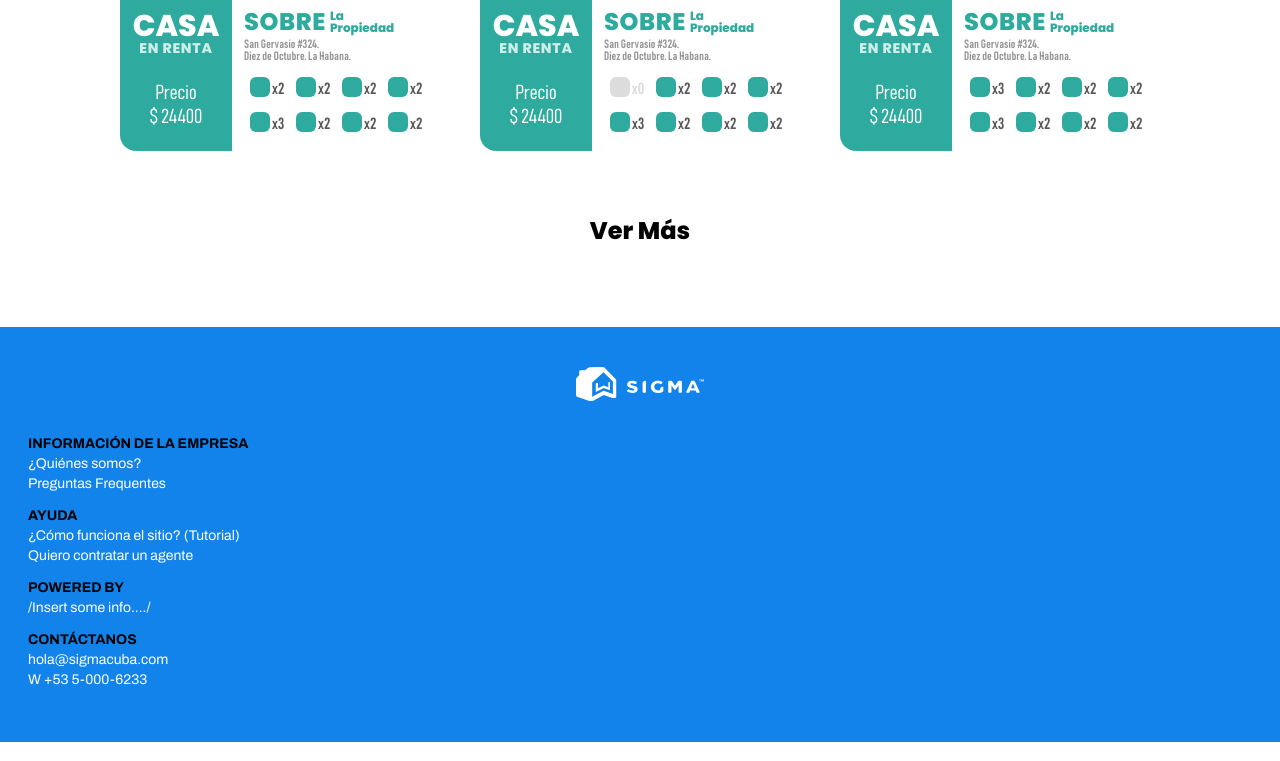
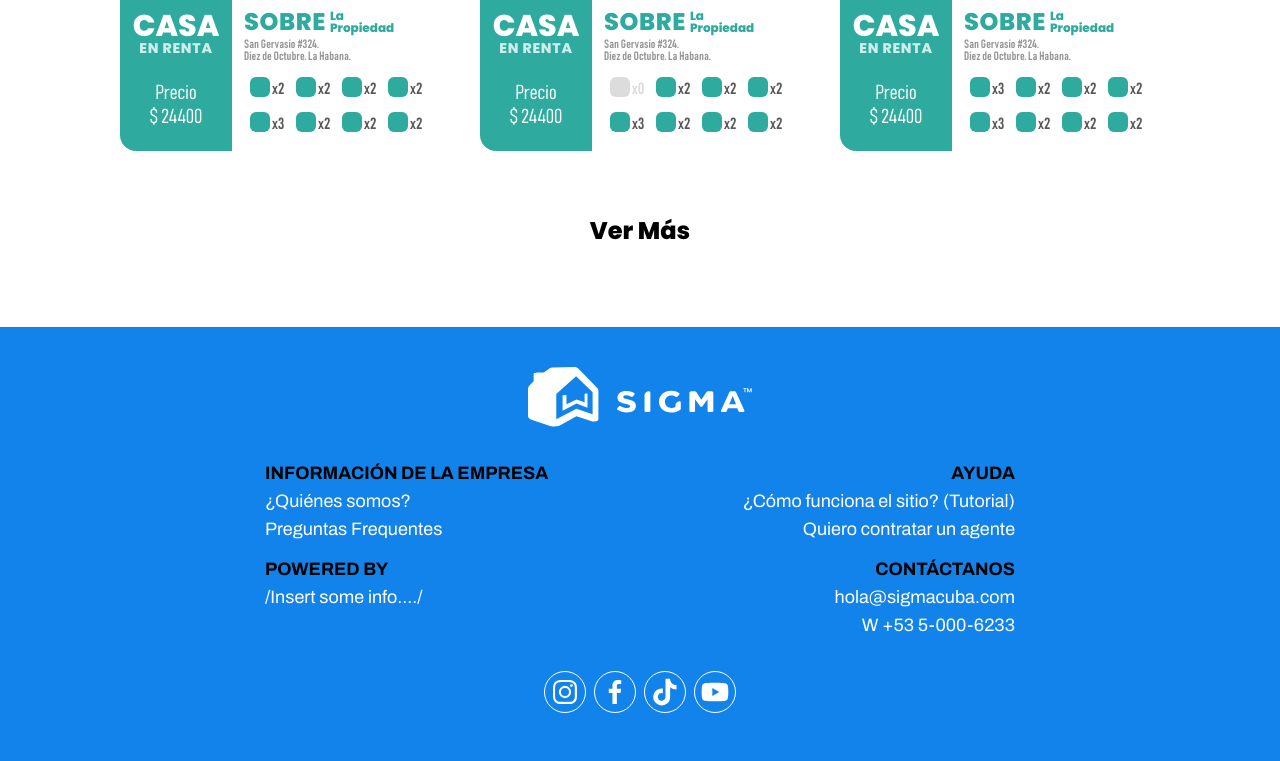
Before and after one commit to pvidubs/sigma, a Vue app: page / in a window 1280 px wide. Shown: the part 1763-2524 px from the top of the page. Built offline with nearby package versions, Linux system fonts and the light colour scheme.

Commit message:
working on footer section

```diff
--- a/src/App.vue
+++ b/src/App.vue
@@ -1,7 +1,7 @@
 <script setup>
-import { RouterLink, RouterView } from 'vue-router';
-import NavBar from './components/NavBar.vue';
-import FooterSection from './components/FooterSection.vue';
+import { RouterLink, RouterView } from "vue-router";
+import NavBar from "./components/NavBar.vue";
+import FooterSection from "./components/FooterSection.vue";
 </script>
 
 <template>
--- a/src/components/FooterSection.vue
+++ b/src/components/FooterSection.vue
@@ -1,20 +1,20 @@
 <script setup>
-import { RouterLink } from 'vue-router';
-import SigmaIcon from './icons/SigmaIcon.vue';
+import { RouterLink } from "vue-router";
+import SigmaIcon from "./icons/SigmaIcon.vue";
+import BrandIcon from "./icons/BrandIcon.vue";
 </script>
 
 <template>
-    <div class="bg-sigma py-10 px-7 font-archivo text-sm">
-        <SigmaIcon :class="`w-36 lg:w-32 mb-8 mx-auto fill-white`" />
+  <div class="bg-sigma pt-10 pb-12 px-7 font-archivo text-sm lg:text-lg">
+    <SigmaIcon class="w-36 lg:w-56 mb-8 lg:mb- mx-auto fill-white" />
+    <div class="lg:grid lg:grid-cols-2 mx-auto scoped-width mb-8 lg:mb-5">
       <div class="flex flex-col mb-3">
         <h4 class="font-bold">INFORMACIÓN DE LA EMPRESA</h4>
         <RouterLink to="/about" class="text-white hover:underline">¿Quiénes somos?</RouterLink>
         <!-- TODO: Add an id ref to HelpView to FAQ section -->
-            <RouterLink to="/help" class="text-white hover:underline"
-                >Preguntas Frequentes</RouterLink
-            >
+        <RouterLink to="/help" class="text-white hover:underline">Preguntas Frequentes</RouterLink>
       </div>
-        <div class="flex flex-col mb-3">
+      <div class="flex flex-col mb-3 lg:place-self-end lg:text-right">
         <h4 class="font-bold">AYUDA</h4>
         <!-- TODO: Insert the original video link -->
         <a href="https://www.youtube.com/" class="text-white hover:underline">
@@ -30,14 +30,42 @@ import SigmaIcon from './icons/SigmaIcon.vue';
         <h4 class="font-bold">POWERED BY</h4>
         <p class="text-white hover:underline">/Insert some info..../</p>
       </div>
-        <div class="flex flex-col mb-3">
+      <div class="flex flex-col mb-3 lg:place-self-end lg:text-right">
         <h4 class="font-bold">CONTÁCTANOS</h4>
         <!-- TODO: Check about send and post emails directly or maybe copy the email to the clipboard -->
         <span class="text-white hover:underline">hola@sigmacuba.com</span>
         <!-- TODO: Insert the original whatsapp chat link and icon -->
         <a href="#" class="text-white hover:underline">W +53 5-000-6233</a>
       </div>
-
-        <!-- TODO: Insert the brands icon for social section -->
+    </div>
+    <!-- TODO: improve border and hover -->
+    <nav class="flex justify-center gap-2">
+      <a href="https://www.instagram.com/">
+        <BrandIcon icon="instagram" />
+      </a>
+      <a href="https://es-la.facebook.com/">
+        <BrandIcon icon="facebook" />
+      </a>
+      <a href="https://www.tiktok.com/es/">
+        <BrandIcon icon="tiktok" />
+      </a>
+      <a href="https://www.youtube.com/">
+        <BrandIcon icon="youtube" />
+      </a>
+    </nav>
   </div>
 </template>
+
+<style scoped>
+@media (min-width: 1024px) {
+  .scoped-width {
+    width: 600px;
+  }
+}
+
+@media (min-width: 1280px) {
+  .scoped-width {
+    width: 750px;
+  }
+}
+</style>
--- /dev/null
+++ b/src/components/icons/BrandIcon.vue
@@ -0,0 +1,71 @@
+<script setup>
+defineProps({
+  icon: String,
+});
+</script>
+
+<template>
+  <div
+    v-if="icon === 'instagram'"
+    class="p-1 border rounded-full border-white hover:border-black hover:cursor-pointer"
+  >
+    <svg
+      class="fill-white hover:fill-black w-5 lg:w-8"
+      xmlns="http://www.w3.org/2000/svg"
+      viewBox="0 0 24 24"
+    >
+      <path
+        d="M11.999 7.377a4.623 4.623 0 1 0 0 9.248 4.623 4.623 0 0 0 0-9.248zm0 7.627a3.004 3.004 0 1 1 0-6.008 3.004 3.004 0 0 1 0 6.008z"
+      ></path>
+      <circle cx="16.806" cy="7.207" r="1.078"></circle>
+      <path
+        d="M20.533 6.111A4.605 4.605 0 0 0 17.9 3.479a6.606 6.606 0 0 0-2.186-.42c-.963-.042-1.268-.054-3.71-.054s-2.755 0-3.71.054a6.554 6.554 0 0 0-2.184.42 4.6 4.6 0 0 0-2.633 2.632 6.585 6.585 0 0 0-.419 2.186c-.043.962-.056 1.267-.056 3.71 0 2.442 0 2.753.056 3.71.015.748.156 1.486.419 2.187a4.61 4.61 0 0 0 2.634 2.632 6.584 6.584 0 0 0 2.185.45c.963.042 1.268.055 3.71.055s2.755 0 3.71-.055a6.615 6.615 0 0 0 2.186-.419 4.613 4.613 0 0 0 2.633-2.633c.263-.7.404-1.438.419-2.186.043-.962.056-1.267.056-3.71s0-2.753-.056-3.71a6.581 6.581 0 0 0-.421-2.217zm-1.218 9.532a5.043 5.043 0 0 1-.311 1.688 2.987 2.987 0 0 1-1.712 1.711 4.985 4.985 0 0 1-1.67.311c-.95.044-1.218.055-3.654.055-2.438 0-2.687 0-3.655-.055a4.96 4.96 0 0 1-1.669-.311 2.985 2.985 0 0 1-1.719-1.711 5.08 5.08 0 0 1-.311-1.669c-.043-.95-.053-1.218-.053-3.654 0-2.437 0-2.686.053-3.655a5.038 5.038 0 0 1 .311-1.687c.305-.789.93-1.41 1.719-1.712a5.01 5.01 0 0 1 1.669-.311c.951-.043 1.218-.055 3.655-.055s2.687 0 3.654.055a4.96 4.96 0 0 1 1.67.311 2.991 2.991 0 0 1 1.712 1.712 5.08 5.08 0 0 1 .311 1.669c.043.951.054 1.218.054 3.655 0 2.436 0 2.698-.043 3.654h-.011z"
+      ></path>
+    </svg>
+  </div>
+
+  <div
+    v-if="icon === 'facebook'"
+    class="p-1 border rounded-full border-white hover:border-black hover:cursor-pointer"
+  >
+    <svg
+      class="fill-white hover:fill-black w-5 lg:w-8"
+      xmlns="http://www.w3.org/2000/svg"
+      viewBox="0 0 24 24"
+    >
+      <path
+        d="M13.397 20.997v-8.196h2.765l.411-3.209h-3.176V7.548c0-.926.258-1.56 1.587-1.56h1.684V3.127A22.336 22.336 0 0 0 14.201 3c-2.444 0-4.122 1.492-4.122 4.231v2.355H7.332v3.209h2.753v8.202h3.312z"
+      ></path>
+    </svg>
+  </div>
+
+  <div
+    v-if="icon === 'tiktok'"
+    class="p-1 border rounded-full border-white hover:border-black hover:cursor-pointer"
+  >
+    <svg
+      class="fill-white hover:fill-black w-5 lg:w-8"
+      xmlns="http://www.w3.org/2000/svg"
+      viewBox="0 0 24 24"
+    >
+      <path
+        d="M19.59 6.69a4.83 4.83 0 0 1-3.77-4.25V2h-3.45v13.67a2.89 2.89 0 0 1-5.2 1.74 2.89 2.89 0 0 1 2.31-4.64 2.93 2.93 0 0 1 .88.13V9.4a6.84 6.84 0 0 0-1-.05A6.33 6.33 0 0 0 5 20.1a6.34 6.34 0 0 0 10.86-4.43v-7a8.16 8.16 0 0 0 4.77 1.52v-3.4a4.85 4.85 0 0 1-1-.1z"
+      ></path>
+    </svg>
+  </div>
+
+  <div
+    v-if="icon === 'youtube'"
+    class="p-1 border rounded-full border-white hover:border-black hover:cursor-pointer"
+  >
+    <svg
+      class="fill-white hover:fill-black w-5 lg:w-8"
+      xmlns="http://www.w3.org/2000/svg"
+      viewBox="0 0 24 24"
+    >
+      <path
+        d="M21.593 7.203a2.506 2.506 0 0 0-1.762-1.766C18.265 5.007 12 5 12 5s-6.264-.007-7.831.404a2.56 2.56 0 0 0-1.766 1.778c-.413 1.566-.417 4.814-.417 4.814s-.004 3.264.406 4.814c.23.857.905 1.534 1.763 1.765 1.582.43 7.83.437 7.83.437s6.265.007 7.831-.403a2.515 2.515 0 0 0 1.767-1.763c.414-1.565.417-4.812.417-4.812s.02-3.265-.407-4.831zM9.996 15.005l.005-6 5.207 3.005-5.212 2.995z"
+      ></path>
+    </svg>
+  </div>
+</template>
```
Lines whose indentation alone changed are shown as unchanged.
